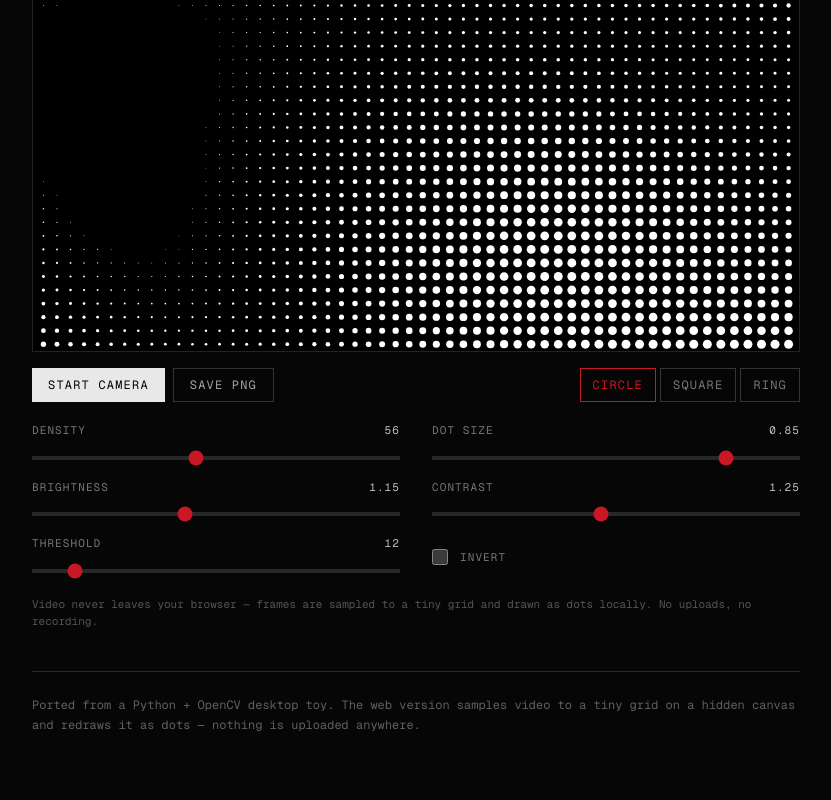
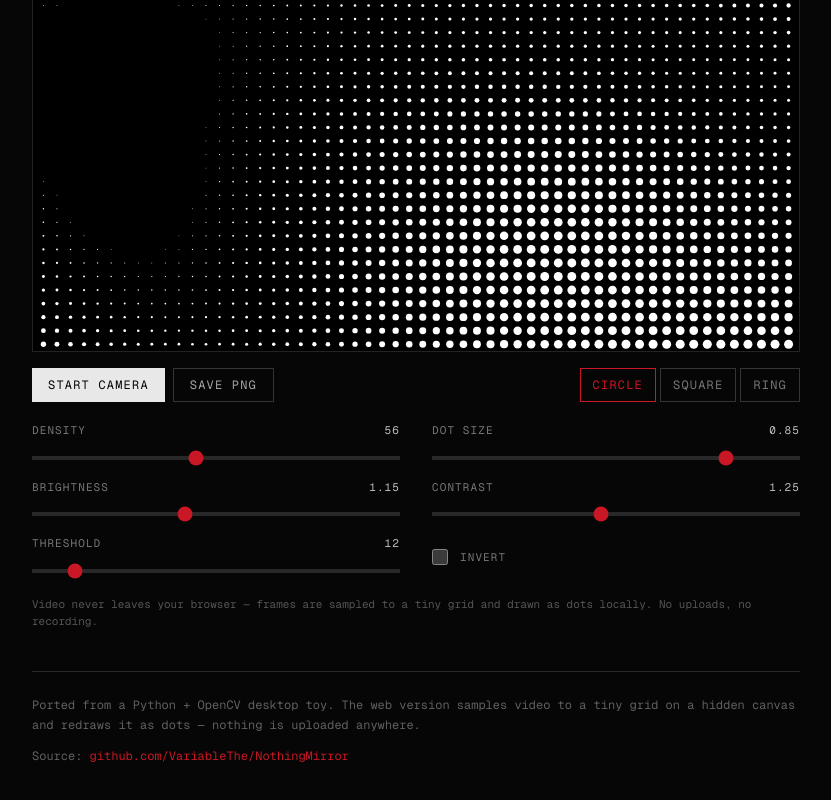
Before and after one commit to VariableThe/intro-website, a Next.js app: page /fun/dotmatrix in a window 1280 px wide. Shown: the part 342-1142 px from the top of the page, without its empty margins (224-1055 px from the left). Built offline with nearby package versions, Linux system fonts and the light colour scheme.

Commit message:
docs: link NothingMirror source repo from fun dotmatrix page

```diff
--- a/src/app/fun/dotmatrix/page.tsx
+++ b/src/app/fun/dotmatrix/page.tsx
@@ -33,6 +33,17 @@ export default function DotMatrixPage() {
             Ported from a Python + OpenCV desktop toy. The web version samples video to a tiny grid on a hidden canvas
             and redraws it as dots — nothing is uploaded anywhere.
           </p>
+          <p className="mt-3">
+            Source:{" "}
+            <a
+              href="https://github.com/VariableThe/NothingMirror"
+              target="_blank"
+              rel="noreferrer"
+              className="text-primary hover:opacity-80 transition-opacity"
+            >
+              github.com/VariableThe/NothingMirror
+            </a>
+          </p>
         </div>
       </div>
     </main>
```
